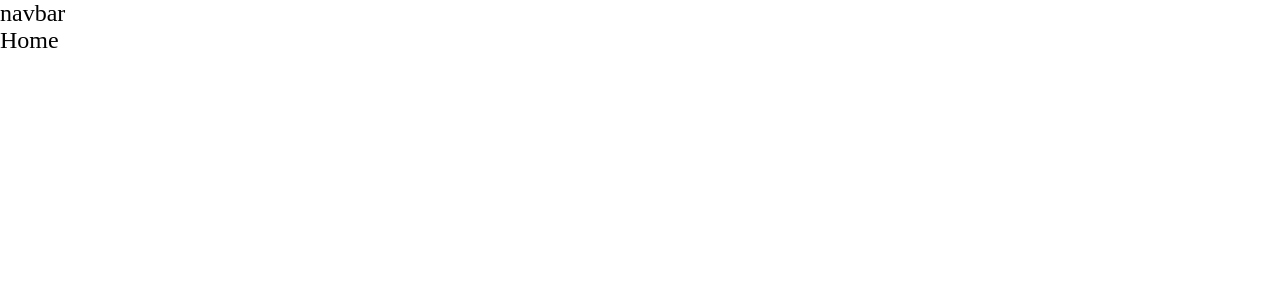
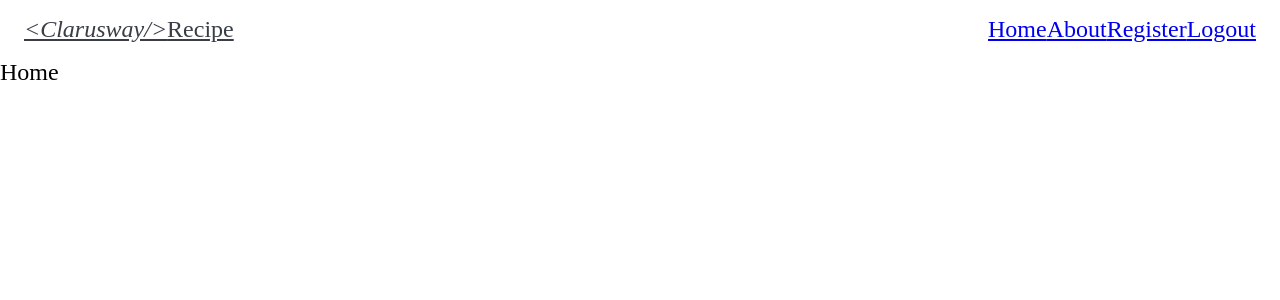
Before and after one commit to barbaros163/05_Recipe_App_Solution_react, a React (Create React App) app in the folder recipe-app-starter/: page / in a window 1280 px wide. Shown: the top 300 px of the page. Built offline with nearby package versions, Linux system fonts and the light colour scheme; a web font is replaced by a local one.

Commit message:
links added

```diff
--- a/recipe-app-starter/src/App.js
+++ b/recipe-app-starter/src/App.js
@@ -1,12 +1,13 @@
+import { ThemeProvider } from "styled-components";
 import "./App.css";
-
 import AppRouter from "./router/AppRouter";
+import theme from "./components/globalStyles/theme";
 
 function App() {
   return (
-    <div>
+    <ThemeProvider theme={theme}>
       <AppRouter />
-    </div>
+    </ThemeProvider>
   );
 }
 
--- a/recipe-app-starter/src/components/nav/Navbar.jsx
+++ b/recipe-app-starter/src/components/nav/Navbar.jsx
@@ -1,7 +1,23 @@
 import React from "react";
+import { Link } from "react-router-dom";
+import { Brand, Nav } from "./Navbar.style";
 
 const Navbar = () => {
-  return <div>navbar</div>;
+  return (
+    <Nav justify="space-between" wrap="wrap">
+      <Brand to="/">
+        <i>{"<Clarusway/>"}</i>
+        <span>Recipe</span>
+      </Brand>
+
+      <div>
+        <Link to="/">Home</Link>
+        <Link to="about">About</Link>
+        <Link to="register">Register</Link>
+        <Link to="logout">Logout</Link>
+      </div>
+    </Nav>
+  );
 };
 
 export default Navbar;
--- /dev/null
+++ b/recipe-app-starter/src/components/nav/Navbar.style.jsx
@@ -0,0 +1,11 @@
+import styled from "styled-components";
+import Flex from "../globalStyles/Flex.style";
+import { Link } from "react-router-dom";
+
+export const Nav = styled(Flex)`
+  padding: 1rem 1.5rem;
+`;
+
+export const Brand = styled(Link)`
+  color: ${({ theme }) => theme.colors.logoColor};
+`;
--- a/recipe-app-starter/src/pages/login/Login.jsx
+++ b/recipe-app-starter/src/pages/login/Login.jsx
@@ -1,8 +1,8 @@
 import React from "react";
 import {
   LoginContainer,
+  StyledImg,
   FormContainer,
-  StyledImg,
   Header,
   StyledInput,
   StyledForm,
@@ -10,7 +10,6 @@ import {
 } from "./Login.style";
 import { useNavigate } from "react-router-dom";
 import meal from "../../assets/meal.svg";
-
 const Login = () => {
   const navigate = useNavigate();
 
```
